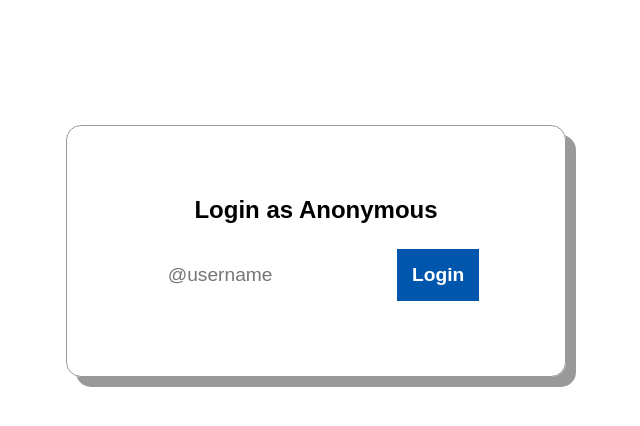
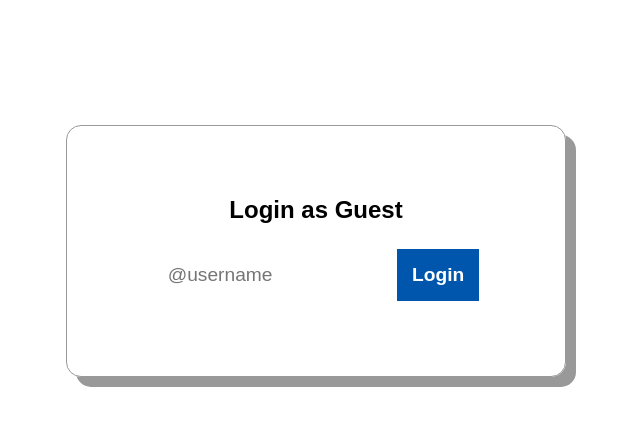
Before and after one commit to mahfuz225bd/messaging-app, a Flask app: page /login in a window 1280 px wide. Shown: the part 149-575 px from the top of the page, without its empty margins (324-964 px from the left). Run offline with Flask 2, Linux system fonts and the light colour scheme.

Commit message:
sql not updating error solved

```diff
--- a/app.py
+++ b/app.py
@@ -9,22 +9,22 @@ Session(app)
 
 def insert_anonymous_user(username):
     try:
-        db_cursor.execute("INSERT INTO `chat_users`(`username`, `anonymous`) VALUES (%s, '1')", (username,))
+        db_cursor.execute("INSERT INTO `chat_users`(`username`, `anonymous`) VALUES (%s, 1)", (username,))
         mydb.commit()
     except Error as err:
         return "[ERROR] ", err, "occured while inserting new anonymous/guest user into database."
 
 def find_anonymous_user(username):
-    db_cursor.execute("SELECT user_id, username, active FROM `chat_users` WHERE username=%s AND anonymous=1", (username,))
+    db_cursor.execute("SELECT user_id, uuid, username, active FROM `chat_users` WHERE username=%s AND anonymous=1", (username,))
     user = db_cursor.fetchone()
 
     return user
 
 def mark_user_active(username, active=True):
-    active_value = int(active)
+    active_value = bool(active)
 
     try:
-        db_cursor.execute(f"UPDATE `chat_users` SET `active`={active_value} WHERE  `username`={username}")
+        db_cursor.execute(f"UPDATE `chat_users` SET `active`={active_value} WHERE  `username`='{username}'")
         mydb.commit()
 
         return db_cursor.rowcount != 0
@@ -34,7 +34,12 @@ def mark_user_active(username, active=True):
 
 @app.route("/")
 def index():
-    logged_in = bool(session['logged_in'])
+    logged_in = False
+
+    try:
+        logged_in = bool(session['logged_in'])
+    except:
+        logged_in = False
 
     if logged_in:
         usernames = []
@@ -70,8 +75,10 @@ def login_action():
         session['logged_in'] = True
         session['username'] = username
 
-        username_from_session = username
-        found_user_by_session_value = bool(find_anonymous_user(username_from_session))
+        username_from_session = session['username']
+        user_by_session_value = find_anonymous_user(username_from_session)[2]
+
+        found_user_by_session_value = bool(user_by_session_value)
         if found_user_by_session_value:
             mark_user_active(username_from_session, True)
             return redirect("/")
--- a/templates/login.html
+++ b/templates/login.html
@@ -3,7 +3,7 @@
 {% block body %}
 <div class="container direction-column h-center v-center">
     <form class="form" action="/login_action" method="post">
-        <h3>Login as Anonymous</h3>
+        <h3>Login as Guest</h3>
         <input type="text" id="username" placeholder="@username" name="username">
         <button type="submit">Login</button>
     </form>
```
Also changed, not shown: 4 other files.
